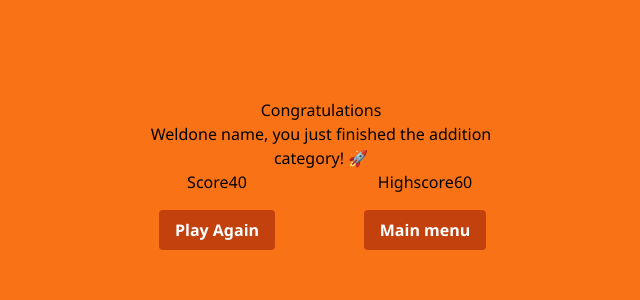
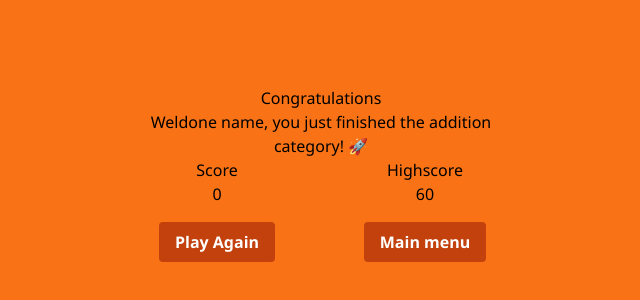
Before and after one commit to JUSTTNZ/Quiznest, a React (Vite) app: page /score in a window 1280 px wide. Shown: the part 226-526 px from the top of the page, without its empty margins (319-959 px from the left). Built offline with nearby package versions, Linux system fonts and the light colour scheme.

Commit message:
added redux

```diff
--- a/package.json
+++ b/package.json
@@ -10,9 +10,11 @@
     "preview": "vite preview"
   },
   "dependencies": {
+    "@reduxjs/toolkit": "^2.3.0",
     "iconsax-react": "^0.0.8",
     "react": "^18.3.1",
     "react-dom": "^18.3.1",
+    "react-redux": "^9.1.2",
     "react-router-dom": "^6.27.0",
     "tailwindcss": "^3.4.14"
   },
--- /dev/null
+++ b/src/action.jsx
@@ -0,0 +1,4 @@
+export const setScore = (score) => ({
+    type: "SET_SCORE",
+    payload:score
+    })
--- a/src/components/score.jsx
+++ b/src/components/score.jsx
@@ -1,16 +1,20 @@
+import { useSelector } from "react-redux";
+
 export const Score = () => {
+  const score = useSelector((state) => state.score)
     return (
       <div className="container h-screen mx-auto p-12 flex justify-center items-center bg-orange-500">
         <div className="max-w-md  p-6 ">
           <h4 className="text-center">Congratulations</h4>
           <p className="text-center">Weldone name, you just finished the addition category! 🚀</p>
           <div className="grid grid-cols-2 gap-4">
-            <div className="flex items-center justify-center">
-              <p>Score</p>
-              <p>40</p>
+            <div className="flex flex-col items-center justify-center">
+              <h4>Score</h4>
+
+              <p>{score}</p>
             </div>
 
-            <div className="flex items-center justify-center">
+            <div className="flex flex-col items-center justify-center">
               <p>Highscore</p>
               <p>60</p>
             </div>
--- a/src/main.jsx
+++ b/src/main.jsx
@@ -2,9 +2,13 @@ import { StrictMode } from 'react'
 import { createRoot } from 'react-dom/client'
 import App from './App.jsx'
 import './index.css'
-
+import store from './store.jsx'
+import { Provider } from 'react-redux'
 createRoot(document.getElementById('root')).render(
   <StrictMode>
+    <Provider store={store}>
     <App />
+    </Provider>
+
   </StrictMode>,
 )
--- a/src/pages/Addition.jsx
+++ b/src/pages/Addition.jsx
@@ -2,15 +2,17 @@ import { CloseCircle } from 'iconsax-react';
 import { AdditionQuestion } from '../components/Addarray';
 import { useState } from 'react';
 import { useNavigate } from 'react-router-dom';
+import { useDispatch, useSelector } from 'react-redux';
+import { setScore } from '../action';
 export const Addition = () => {
    const navigate = useNavigate()
     const [currentQuestion, setCurrentQuestion] = useState(0)
     const [selectanswer, setselectedanswer] = useState(null)
     const [previousAnswer, setPreviousAnswer] = useState(null)
-    const [isCorrect, setIsCorrect] = useState(null);
-    const [score, setscore] = useState(0)
 
+    const score = useSelector((state) => state.score)
     const questions = Object.values(AdditionQuestion)
+    const dispatch = useDispatch()
     const HandleAnswer = (answer) => {
         const MainAnswer = questions[currentQuestion].answer;
         if (selectanswer === answer) return;
@@ -19,9 +21,10 @@ export const Addition = () => {
         setselectedanswer(answer)
         // Score calculation based on the current answer
         if (answer === MainAnswer) {
-            setscore((prevScore) => prevScore + 1);
+            dispatch(setScore(score + 1));
+            console.log('score', score)
         } else if (wasCorrect) {
-            setscore((prevScore) => prevScore - 1);
+            dispatch(setScore(score - 1));
         }
 
         // Update previous answer
--- /dev/null
+++ b/src/store.jsx
@@ -0,0 +1,21 @@
+import { configureStore } from "@reduxjs/toolkit";
+const initialState =  {
+    score: 0,
+
+
+}
+const reducer = ( state = initialState, action) => {
+switch (action.type) {
+    case "SET_SCORE":
+              return {
+            ...state,
+            score: action.payload
+        }
+    default:
+        return state;
+
+}
+
+}
+const store = configureStore({reducer})
+export default store;
```
Also changed, not shown: 1 other file (tests, documents, lock files or other folders).
